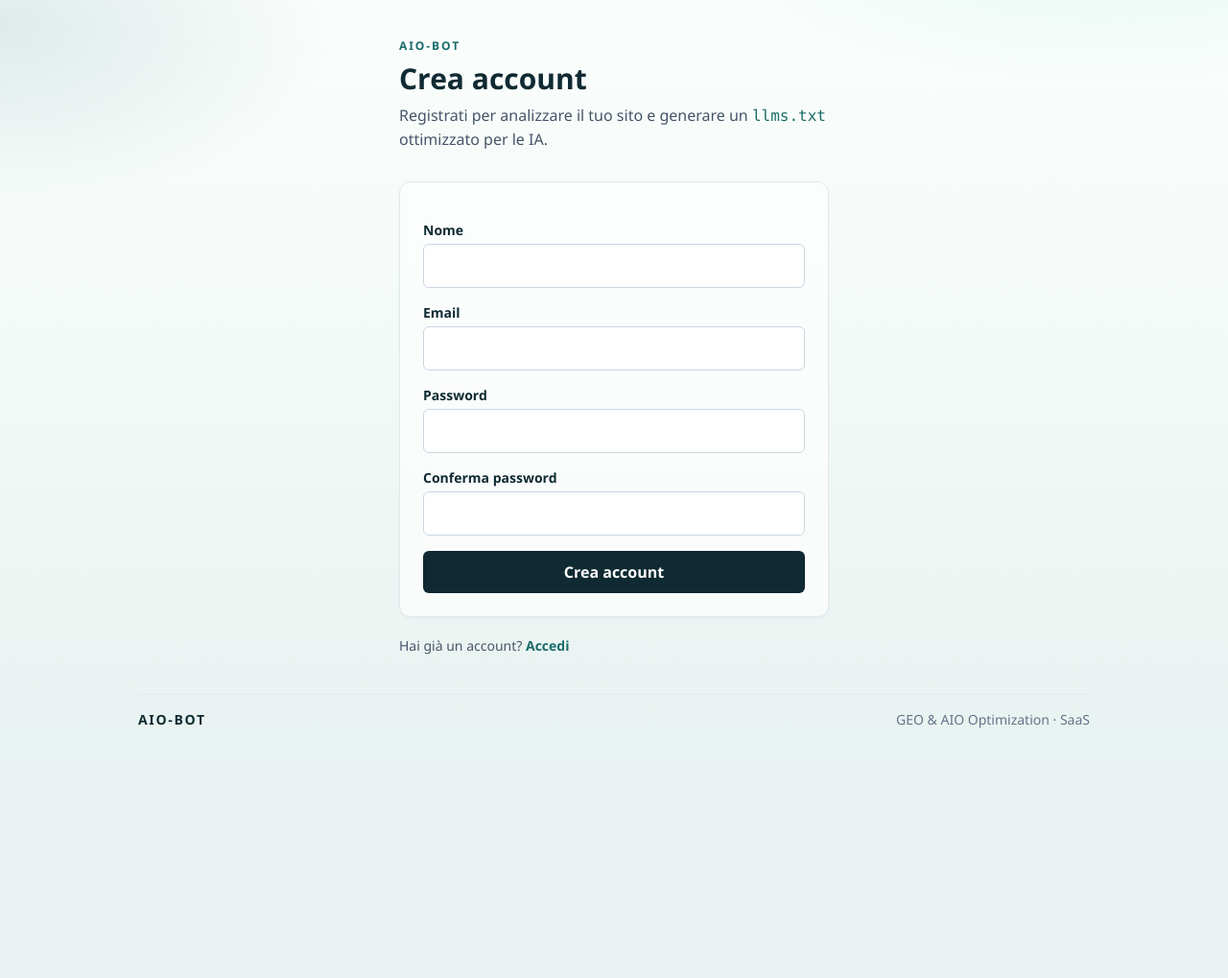
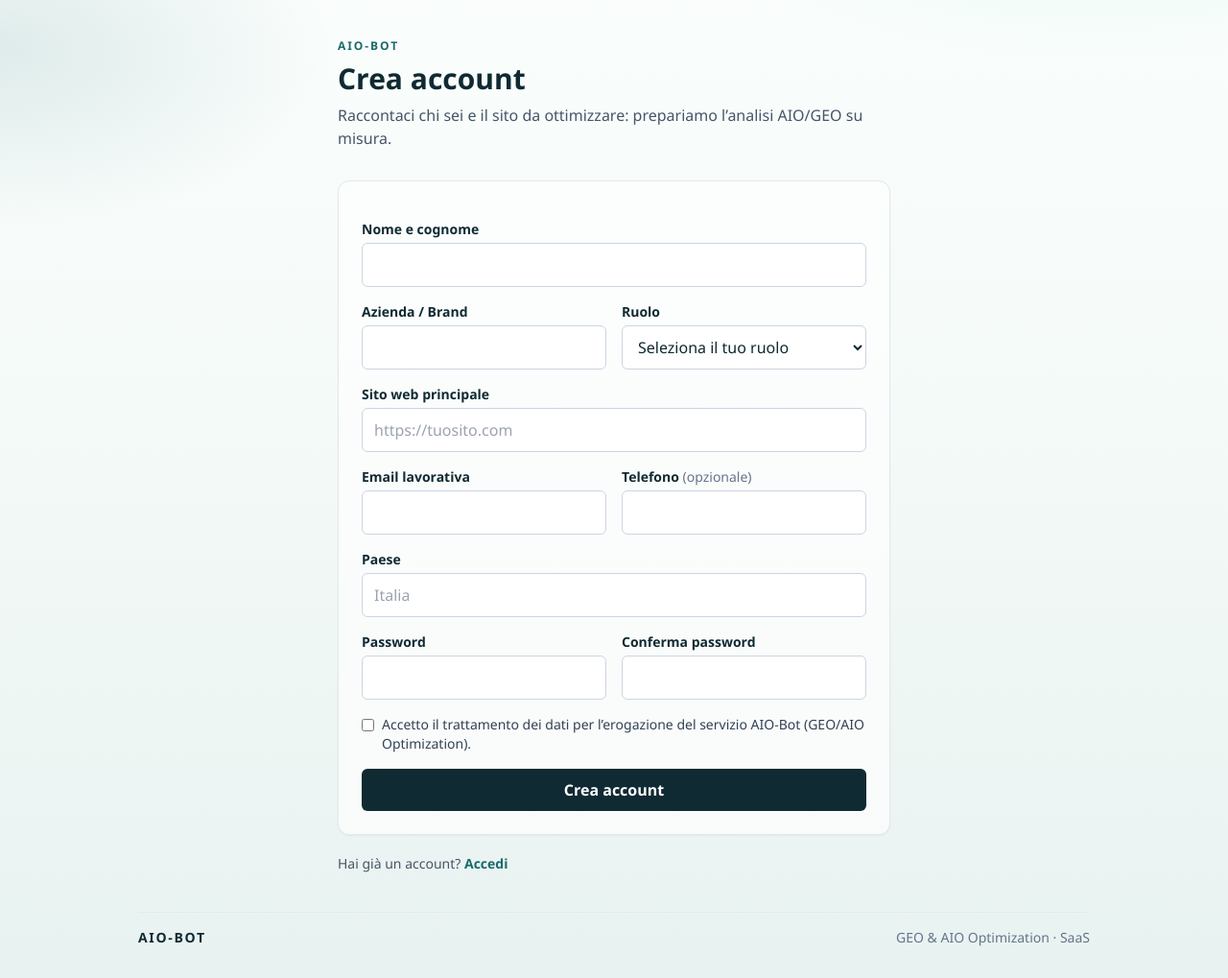
Before and after one commit to croccodjllo-blip/Geopulse, a Flask app: page /register in a window 1280 px wide. Shown: the part 59-1078 px from the top of the page at 96% size. Before the commit the page ends 818 px from the top, so only its background shows below. Run offline with Flask 3, Linux system fonts and the light colour scheme; some libraries are stand-ins or nearby versions.

Commit message:
Expand registration with company, website, role and consent fields

```diff
--- a/app.py
+++ b/app.py
@@ -34,8 +34,23 @@ from flask_wtf.csrf import generate_csrf
 from sqlalchemy import UniqueConstraint, inspect, text
 from werkzeug.middleware.proxy_fix import ProxyFix
 from werkzeug.security import check_password_hash, generate_password_hash
-from wtforms import PasswordField, StringField, SubmitField, URLField
-from wtforms.validators import DataRequired, Email, EqualTo, Length, ValidationError
+from wtforms import (
+    BooleanField,
+    PasswordField,
+    SelectField,
+    StringField,
+    SubmitField,
+    TelField,
+    URLField,
+)
+from wtforms.validators import (
+    DataRequired,
+    Email,
+    EqualTo,
+    Length,
+    Optional,
+    ValidationError,
+)
 
 from services.analyzer import analyze_site, normalize_url
 from services.artifacts import build_optimization_pack
@@ -121,6 +136,11 @@ class User(db.Model):
     id = db.Column(db.Integer, primary_key=True)
     email = db.Column(db.String(255), unique=True, nullable=False, index=True)
     name = db.Column(db.String(120), nullable=False)
+    company = db.Column(db.String(160))
+    website_url = db.Column(db.String(500))
+    phone = db.Column(db.String(40))
+    role = db.Column(db.String(80))
+    country = db.Column(db.String(80))
     password_hash = db.Column(db.String(255), nullable=False)
     created_at = db.Column(
         db.DateTime, nullable=False, default=lambda: datetime.now(timezone.utc)
@@ -172,15 +192,57 @@ class SiteAnalysis(db.Model):
 # ---------------------------------------------------------------------------
 
 
+def validate_http_url(_form: FlaskForm, field: URLField) -> None:
+    value = (field.data or "").strip()
+    parsed = urlparse(value if "://" in value else f"https://{value}")
+    if parsed.scheme not in {"http", "https"} or not parsed.netloc:
+        raise ValidationError("Inserisci un URL http(s) valido.")
+
+
+ROLE_CHOICES = [
+    ("", "Seleziona il tuo ruolo"),
+    ("founder", "Founder / Titolare"),
+    ("marketing", "Marketing"),
+    ("seo", "SEO / Content"),
+    ("agency", "Agenzia / Consulente"),
+    ("developer", "Developer"),
+    ("other", "Altro"),
+]
+
+
 class RegisterForm(FlaskForm):
-    name = StringField("Nome", validators=[DataRequired(), Length(min=2, max=120)])
+    name = StringField(
+        "Nome e cognome",
+        validators=[DataRequired(), Length(min=2, max=120)],
+    )
+    company = StringField(
+        "Azienda / Brand",
+        validators=[DataRequired(), Length(min=2, max=160)],
+    )
+    website_url = StringField(
+        "Sito web principale",
+        validators=[DataRequired(), Length(max=500), validate_http_url],
+    )
     email = StringField(
-        "Email",
+        "Email lavorativa",
         validators=[
             DataRequired(),
             Email(message="Email non valida.", check_deliverability=False),
             Length(max=255),
         ],
+    )
+    phone = TelField(
+        "Telefono",
+        validators=[Optional(), Length(max=40)],
+    )
+    role = SelectField(
+        "Ruolo",
+        choices=ROLE_CHOICES,
+        validators=[DataRequired(message="Seleziona un ruolo.")],
+    )
+    country = StringField(
+        "Paese",
+        validators=[DataRequired(), Length(min=2, max=80)],
     )
     password = PasswordField(
         "Password",
@@ -192,6 +254,10 @@ class RegisterForm(FlaskForm):
             DataRequired(),
             EqualTo("password", message="Le password non coincidono."),
         ],
+    )
+    accept_terms = BooleanField(
+        "Accetto termini e privacy",
+        validators=[DataRequired(message="Devi accettare termini e privacy.")],
     )
     submit = SubmitField("Crea account")
 
@@ -209,15 +275,8 @@ class LoginForm(FlaskForm):
     submit = SubmitField("Accedi")
 
 
-def validate_http_url(_form: FlaskForm, field: URLField) -> None:
-    value = (field.data or "").strip()
-    parsed = urlparse(value if "://" in value else f"https://{value}")
-    if parsed.scheme not in {"http", "https"} or not parsed.netloc:
-        raise ValidationError("Inserisci un URL http(s) valido.")
-
-
 class AnalyzeForm(FlaskForm):
-    url = URLField(
+    url = StringField(
         "URL del sito",
         validators=[DataRequired(), Length(max=500), validate_http_url],
     )
@@ -287,6 +346,20 @@ def ensure_schema() -> None:
             if name not in existing:
                 conn.execute(text(f"ALTER TABLE site_analyses ADD COLUMN {name} {col_type}"))
 
+    if "users" in inspector.get_table_names():
+        user_cols = {col["name"] for col in inspector.get_columns("users")}
+        user_alters = {
+            "company": "TEXT",
+            "website_url": "TEXT",
+            "phone": "TEXT",
+            "role": "TEXT",
+            "country": "TEXT",
+        }
+        with db.engine.begin() as conn:
+            for name, col_type in user_alters.items():
+                if name not in user_cols:
+                    conn.execute(text(f"ALTER TABLE users ADD COLUMN {name} {col_type}"))
+
 
 def client_ip() -> str:
     return (request.headers.get("X-Real-IP") or request.remote_addr or "unknown").strip()
@@ -352,7 +425,16 @@ def register():
         if User.query.filter_by(email=email).first():
             flash("Questa email è già registrata.", "error")
         else:
-            user = User(email=email, name=form.name.data.strip())
+            website = normalize_url(form.website_url.data)
+            user = User(
+                email=email,
+                name=form.name.data.strip(),
+                company=form.company.data.strip(),
+                website_url=website,
+                phone=(form.phone.data or "").strip() or None,
+                role=form.role.data,
+                country=form.country.data.strip(),
+            )
             user.set_password(form.password.data)
             db.session.add(user)
             db.session.commit()
@@ -405,6 +487,8 @@ def logout():
 def dashboard():
     user = current_user()
     form = AnalyzeForm()
+    if request.method == "GET" and not form.url.data and user and user.website_url:
+        form.url.data = user.website_url
     latest: SiteAnalysis | None = (
         SiteAnalysis.query.filter_by(user_id=user.id)
         .order_by(SiteAnalysis.created_at.desc())
--- a/templates/dashboard.html
+++ b/templates/dashboard.html
@@ -10,8 +10,9 @@
         Analisi AIO &amp; GEO
       </h1>
       <p class="mt-2 max-w-2xl text-slate-600">
-        Inserisci l’URL: AIO-Bot calcola gli score, elenca i findings e genera il pack
-        di ottimizzazione (<code class="text-sea">llms.txt</code>, JSON-LD, meta, robots).
+        Ciao {{ current_user.name }}{% if current_user.company %} · {{ current_user.company }}{% endif %}.
+        Inserisci l’URL: AIO-Bot calcola score, findings e pack
+        (<code class="text-sea">llms.txt</code>, JSON-LD, meta, robots).
       </p>
     </div>
     <div class="space-y-2 text-right">
--- a/templates/register.html
+++ b/templates/register.html
@@ -2,47 +2,77 @@
 {% block title %}Registrati{% endblock %}
 
 {% block content %}
-<section class="mx-auto max-w-md">
+<section class="mx-auto max-w-xl">
   <p class="text-xs font-bold uppercase tracking-[0.16em] text-sea">AIO-Bot</p>
   <h1 class="mt-2 font-display text-3xl font-bold text-ink">Crea account</h1>
   <p class="mt-2 text-slate-600">
-    Registrati per analizzare il tuo sito e generare un <code class="text-sea">llms.txt</code> ottimizzato per le IA.
+    Raccontaci chi sei e il sito da ottimizzare: prepariamo l’analisi AIO/GEO su misura.
   </p>
 
   <form method="post" class="mt-8 space-y-4 rounded-xl border border-slate-200 bg-white/70 p-6 shadow-sm" novalidate>
     {{ form.hidden_tag() }}
 
-    <div>
-      <label for="name" class="mb-1 block text-sm font-semibold text-ink">Nome</label>
+    <div class="grid gap-4 sm:grid-cols-2">
+      <div class="sm:col-span-2">
+        <label for="name" class="mb-1 block text-sm font-semibold text-ink">Nome e cognome</label>
         {{ form.name(id="name", class_="w-full rounded-md border border-slate-300 bg-white px-3 py-2.5 outline-none ring-sea/30 focus:ring", autocomplete="name") }}
-      {% for error in form.name.errors %}
-        <p class="mt-1 text-sm text-red-600">{{ error }}</p>
-      {% endfor %}
+        {% for error in form.name.errors %}<p class="mt-1 text-sm text-red-600">{{ error }}</p>{% endfor %}
       </div>
 
       <div>
-      <label for="email" class="mb-1 block text-sm font-semibold text-ink">Email</label>
+        <label for="company" class="mb-1 block text-sm font-semibold text-ink">Azienda / Brand</label>
+        {{ form.company(id="company", class_="w-full rounded-md border border-slate-300 bg-white px-3 py-2.5 outline-none ring-sea/30 focus:ring", autocomplete="organization") }}
+        {% for error in form.company.errors %}<p class="mt-1 text-sm text-red-600">{{ error }}</p>{% endfor %}
+      </div>
+
+      <div>
+        <label for="role" class="mb-1 block text-sm font-semibold text-ink">Ruolo</label>
+        {{ form.role(id="role", class_="w-full rounded-md border border-slate-300 bg-white px-3 py-2.5 outline-none ring-sea/30 focus:ring") }}
+        {% for error in form.role.errors %}<p class="mt-1 text-sm text-red-600">{{ error }}</p>{% endfor %}
+      </div>
+
+      <div class="sm:col-span-2">
+        <label for="website_url" class="mb-1 block text-sm font-semibold text-ink">Sito web principale</label>
+        {{ form.website_url(id="website_url", class_="w-full rounded-md border border-slate-300 bg-white px-3 py-2.5 outline-none ring-sea/30 focus:ring", placeholder="https://tuosito.com", autocomplete="url") }}
+        {% for error in form.website_url.errors %}<p class="mt-1 text-sm text-red-600">{{ error }}</p>{% endfor %}
+      </div>
+
+      <div>
+        <label for="email" class="mb-1 block text-sm font-semibold text-ink">Email lavorativa</label>
         {{ form.email(id="email", class_="w-full rounded-md border border-slate-300 bg-white px-3 py-2.5 outline-none ring-sea/30 focus:ring", autocomplete="email") }}
-      {% for error in form.email.errors %}
-        <p class="mt-1 text-sm text-red-600">{{ error }}</p>
-      {% endfor %}
+        {% for error in form.email.errors %}<p class="mt-1 text-sm text-red-600">{{ error }}</p>{% endfor %}
+      </div>
+
+      <div>
+        <label for="phone" class="mb-1 block text-sm font-semibold text-ink">Telefono <span class="font-normal text-slate-500">(opzionale)</span></label>
+        {{ form.phone(id="phone", class_="w-full rounded-md border border-slate-300 bg-white px-3 py-2.5 outline-none ring-sea/30 focus:ring", autocomplete="tel") }}
+        {% for error in form.phone.errors %}<p class="mt-1 text-sm text-red-600">{{ error }}</p>{% endfor %}
+      </div>
+
+      <div class="sm:col-span-2">
+        <label for="country" class="mb-1 block text-sm font-semibold text-ink">Paese</label>
+        {{ form.country(id="country", class_="w-full rounded-md border border-slate-300 bg-white px-3 py-2.5 outline-none ring-sea/30 focus:ring", placeholder="Italia", autocomplete="country-name") }}
+        {% for error in form.country.errors %}<p class="mt-1 text-sm text-red-600">{{ error }}</p>{% endfor %}
       </div>
 
       <div>
         <label for="password" class="mb-1 block text-sm font-semibold text-ink">Password</label>
         {{ form.password(id="password", class_="w-full rounded-md border border-slate-300 bg-white px-3 py-2.5 outline-none ring-sea/30 focus:ring", autocomplete="new-password") }}
-      {% for error in form.password.errors %}
-        <p class="mt-1 text-sm text-red-600">{{ error }}</p>
-      {% endfor %}
+        {% for error in form.password.errors %}<p class="mt-1 text-sm text-red-600">{{ error }}</p>{% endfor %}
       </div>
 
       <div>
         <label for="confirm" class="mb-1 block text-sm font-semibold text-ink">Conferma password</label>
         {{ form.confirm(id="confirm", class_="w-full rounded-md border border-slate-300 bg-white px-3 py-2.5 outline-none ring-sea/30 focus:ring", autocomplete="new-password") }}
-      {% for error in form.confirm.errors %}
-        <p class="mt-1 text-sm text-red-600">{{ error }}</p>
-      {% endfor %}
+        {% for error in form.confirm.errors %}<p class="mt-1 text-sm text-red-600">{{ error }}</p>{% endfor %}
       </div>
+    </div>
+
+    <label class="flex items-start gap-2 text-sm text-slate-700">
+      {{ form.accept_terms(id="accept_terms", class_="mt-1") }}
+      <span>Accetto il trattamento dei dati per l’erogazione del servizio AIO-Bot (GEO/AIO Optimization).</span>
+    </label>
+    {% for error in form.accept_terms.errors %}<p class="text-sm text-red-600">{{ error }}</p>{% endfor %}
 
     {{ form.submit(class_="w-full rounded-md bg-ink px-4 py-2.5 font-semibold text-white hover:bg-slate-800") }}
   </form>
```
Lines whose indentation alone changed are shown as unchanged.
